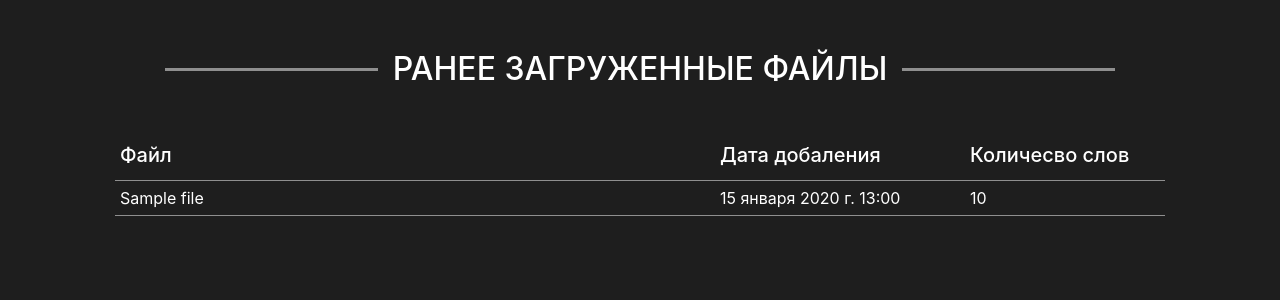
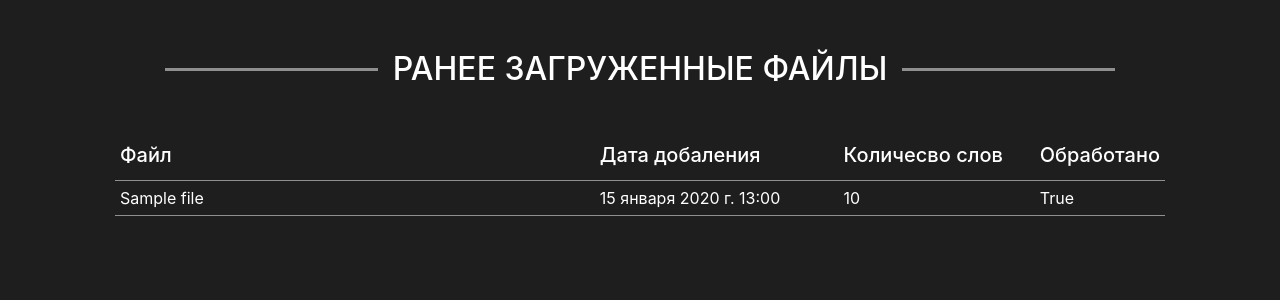
Before and after one commit to P1oot/Lesta, a Django app: page / in a window 1280 px wide. Shown: the top 300 px of the page. Run offline with Django 4.2, Linux system fonts and the light colour scheme; tables that the repository leaves empty hold one stand-in row (values such as "Sample post"); some libraries are stand-ins or nearby versions.

Commit message:
Add processed column

```diff
--- a/lesta/templates/index.html
+++ b/lesta/templates/index.html
@@ -11,7 +11,7 @@
     <table>
       <tbody>
         <tr>
-          <td width="600">
+          <td width="500">
             <h5>Файл</h5>
           </td>
           <td width="250">
@@ -20,12 +20,16 @@
           <td width="200">
             <h5>Количесво слов</h5>
           </td>
+          <td width="100">
+            <h5>Обработано</h5>
+          </td>
         </tr>
         {% for file in files %}
           <tr>
             <td>{{ file.name }}</td>
             <td>{{ file.upload_at }}</td>
             <td>{{ file.words.all.0.quantity }}</td>
+            <td>{{ file.processed }}</td>
           </tr>
         {% endfor %}
       </tbody>
```
